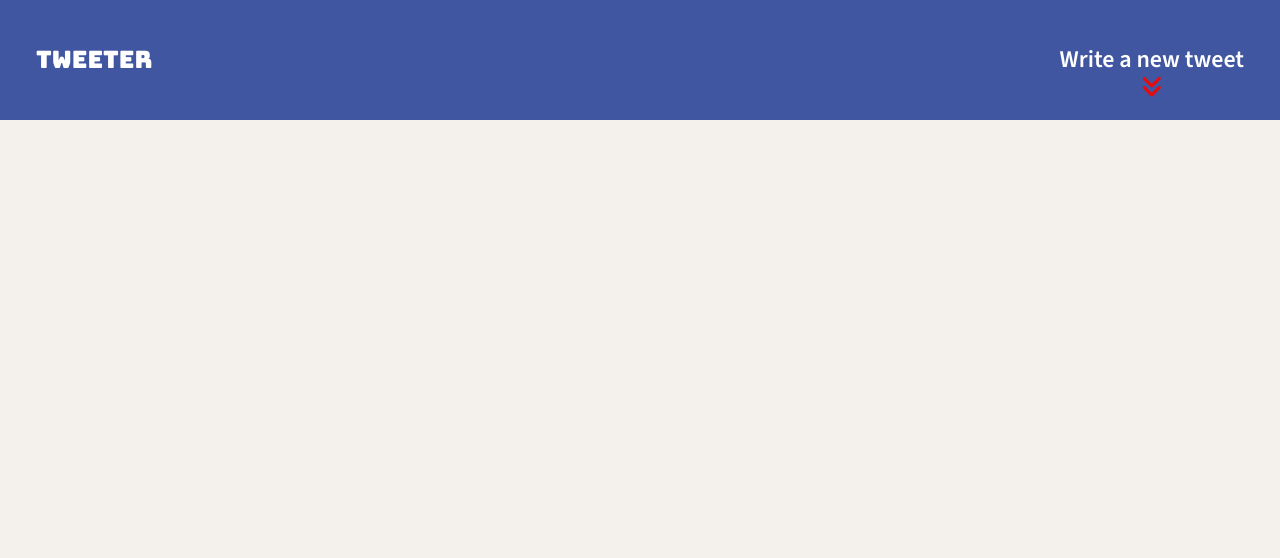
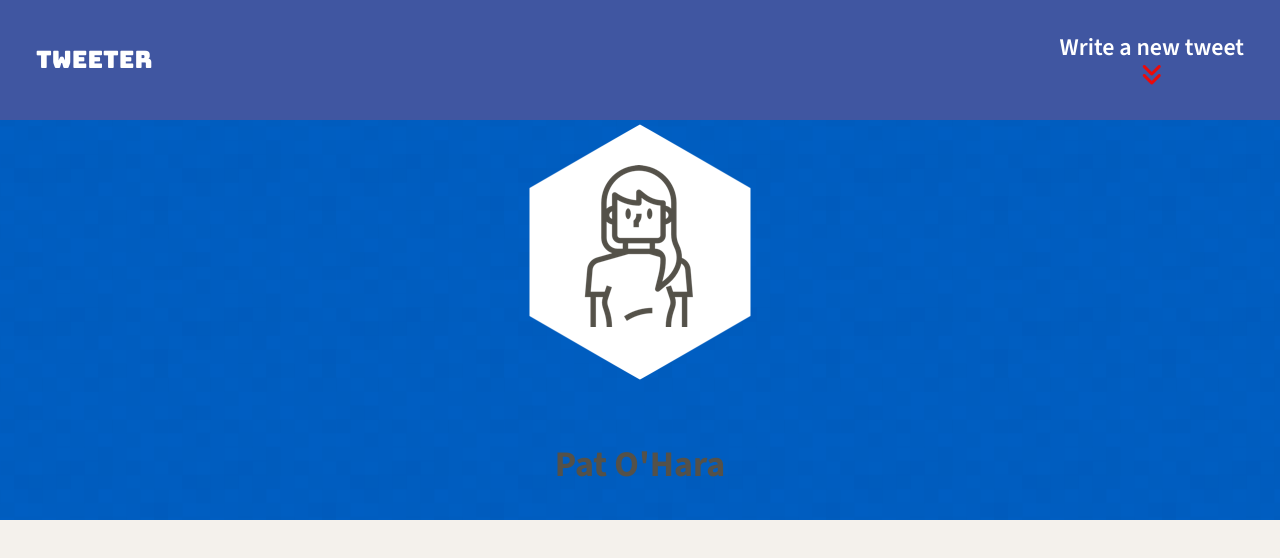
Before and after one commit to patrick-204/tweeter, a website: page public/index.html in a window 1280 px wide. Drawn offline with nearby package versions, Linux system fonts and the light colour scheme.

Commit message:
Modify index HTML file to include a header containing a profile image, a backgraound-image, and a name. Modify header CSS file to style the header.

```diff
--- a/public/index.html
+++ b/public/index.html
@@ -14,6 +14,7 @@
     <!-- App CSS -->
     <link rel="stylesheet" href="/styles/layout.css" type="text/css" />
     <link rel="stylesheet" href="/styles/nav.css" type="text/css" />
+    <link rel="stylesheet" href="/styles/header.css" type="text/css" />
 
     <!-- External JS -->
     <script src="https://ajax.googleapis.com/ajax/libs/jquery/3.4.1/jquery.min.js"></script>
@@ -27,10 +28,21 @@
     <nav>
       <span class="nav-title">tweeter</span>
       <div class="tweet-btn-container">
-        <p>Write a new tweet</p>
+        <span>Write a new tweet</span>
         <i class="fa-solid fa-angles-down"></i>
       </div>
     </nav>
+
+    <!-- Header contents -->
+    <header>
+      <div>
+          <img src="/images/profile-hex.png">
+      </div>
+      <br>
+      <div>
+          <h2>Pat O'Hara</h2>
+      </div>
+    </header>
 
     <!-- Page-specific (main) content here -->
     <main class="container"></main>
--- /dev/null
+++ b/public/styles/header.css
@@ -0,0 +1,13 @@
+header {
+  height: 400px;
+  width: 100%;
+  display: flex;
+  flex-direction: column;
+  justify-content: center;
+  align-items: center;
+  background-image: url('../images/transparent-square-tiles-1920x1080.png');
+  background-size: cover;
+  background-position: center;
+  position: absolute;
+  margin-top: 120px;
+}
--- a/public/styles/nav.css
+++ b/public/styles/nav.css
@@ -1,6 +1,7 @@
 nav {
   height: 120px;
   width: 100%;
+  position: fixed;
   background-color: #4056A1;
   color: #FFFFFF;
   padding-left: 1.5em;
@@ -22,7 +23,7 @@ nav {
   align-items: center;
 }
 
-.tweet-btn-container p {
+.tweet-btn-container span {
   margin-bottom: 0;
 }
 
--- a/server/data-files/initial-tweets.json
+++ b/server/data-files/initial-tweets.json
@@ -8,7 +8,7 @@
     "content": {
       "text": "If I have seen further it is by standing on the shoulders of giants"
     },
-    "created_at": 1713061179545
+    "created_at": 1713061512408
   },
   {
     "user": {
@@ -19,6 +19,6 @@
     "content": {
       "text": "Je pense , donc je suis"
     },
-    "created_at": 1713147579545
+    "created_at": 1713147912408
   }
 ]
```
Also changed, not shown: public/images/transparent-square-tiles-1920x1080.png (added).
